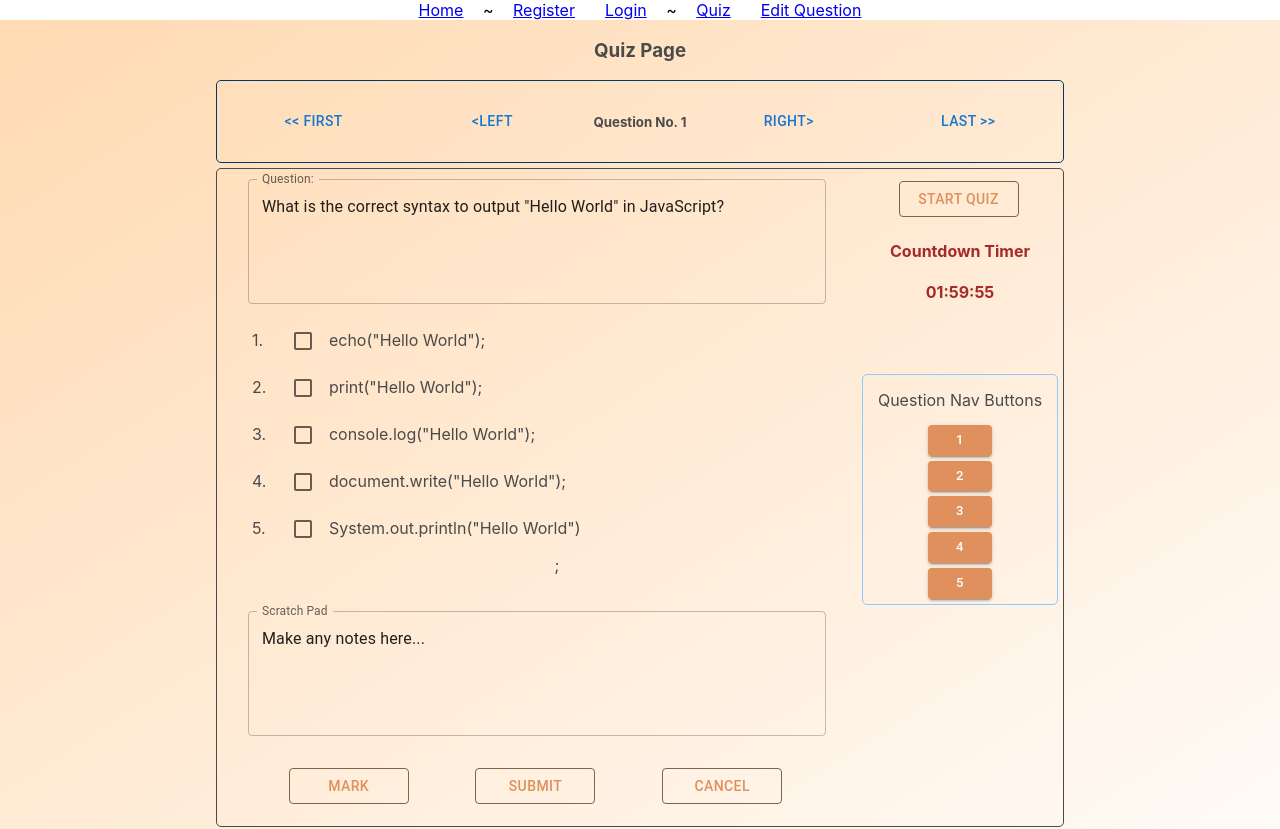
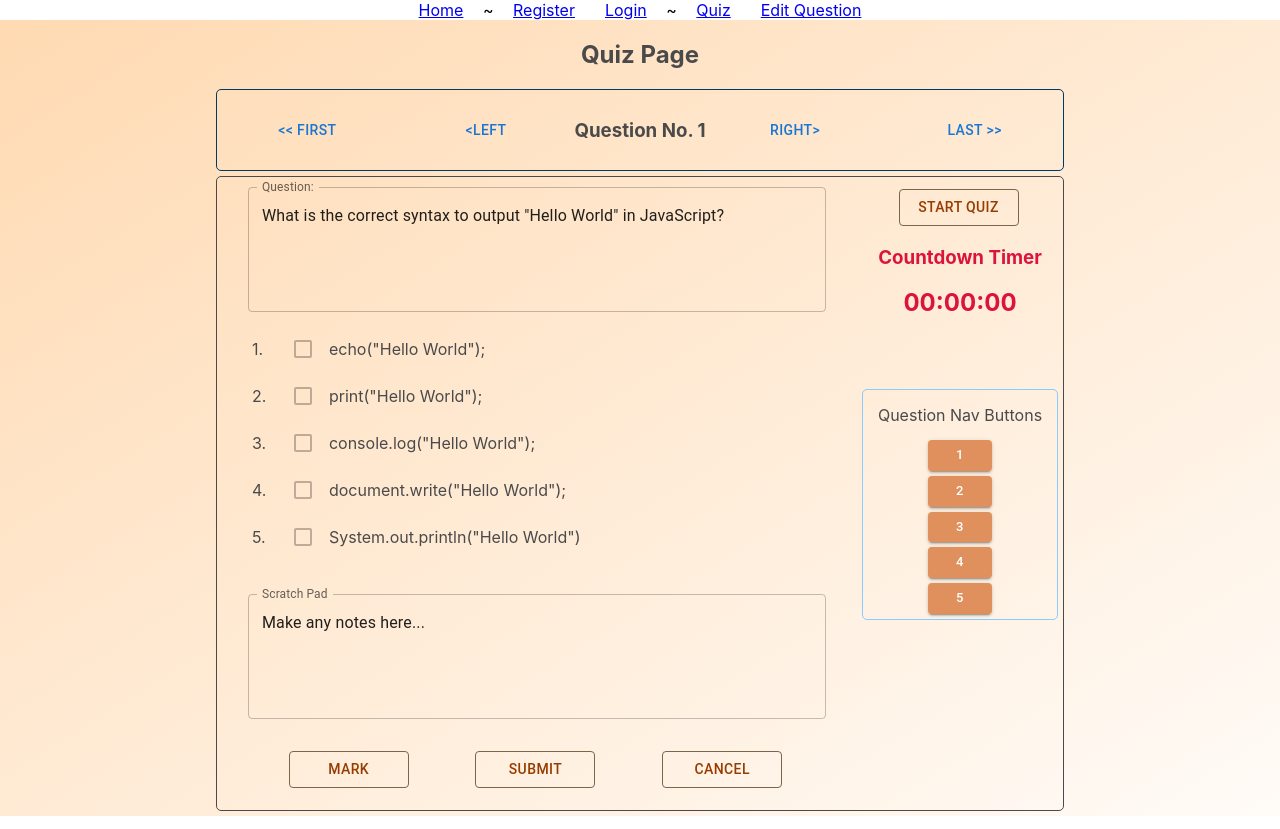
Before and after one commit to 2406-Ryan-Java-FS/project-2-frontend, a React (Create React App) app in the folder rev-learn/: page /quiz in a window 1280 px wide. Shown: the top 829 px of the page. Built offline with nearby package versions, Linux system fonts and the light colour scheme.

Commit message:
Block take quiz if timer is not started.

```diff
--- a/rev-learn/src/pages/Quiz/QuizPage.jsx
+++ b/rev-learn/src/pages/Quiz/QuizPage.jsx
@@ -17,7 +17,7 @@ const QuizPage = () => {
   return (
     <div className='quiz-container'>
       <div className='question-section'>
-        <h3>Quiz Page</h3>
+        <h2>Quiz Page</h2>
         <QuizNavigationBar/>
         <div className='question-item'>
           <QuizItem mode='student' item={quizQuestionId}/>
--- a/rev-learn/src/pages/Quiz/countdown-timer.jsx
+++ b/rev-learn/src/pages/Quiz/countdown-timer.jsx
@@ -41,14 +41,14 @@ const CountdownTimer = ({ initialHours, initialMinutes, initialSeconds }) => {
   }, []);
 
   return (
-    <div>
-      <h4 style={{color:"brown"}}>Countdown Timer</h4>
-      <div style={{fontWeight:"bolder", color:"brown"}}>
+    <>
+      <h3 style={{color:"crimson"}}>Countdown Timer</h3>
+      <div style={{fontSize:"x-large", fontWeight:"bolder", color:"crimson"}}>
         {String(time.hours).padStart(2, '0')}:
         {String(time.minutes).padStart(2, '0')}:
         {String(time.seconds).padStart(2, '0')}
       </div>
-    </div>
+    </>
   );
 };
 
--- a/rev-learn/src/pages/Quiz/quiz-item.jsx
+++ b/rev-learn/src/pages/Quiz/quiz-item.jsx
@@ -50,9 +50,7 @@ const QuizItem = ({mode, item}) => {
           </div>
         </div>
         <div>
-          <div>
-            <QuestionScratchPad/>
-          </div>
+          <QuestionScratchPad/>
           <div className='quiz-buttons'>
             <Button id='quiz-btn' variant="outlined" style={{margin:'2px 5px 2px 2px'}}>Mark</Button>
             <Button id='quiz-btn' variant="outlined" style={{margin:'2px 5px 2px 2px'}}>Submit</Button>
--- a/rev-learn/src/pages/Quiz/quiz-mc-answers.jsx
+++ b/rev-learn/src/pages/Quiz/quiz-mc-answers.jsx
@@ -1,5 +1,5 @@
 
-import { useEffect, useState } from 'react';
+import { useContext, useEffect, useState } from 'react';
 
 import { Checkbox } from '@mui/material'
 
@@ -13,10 +13,12 @@ import {
 
 import "./quiz.css";
 import "./mc-answer-line.css";
+import { AppContext } from '../../provider/AppProvider';
 
 const QuizMultipleChoiceAnswers = ({item}) => {
   const [currentChoiceId, setCurrentChoiceId ] = useState(answerChoiceManager.getCurrentQtnAnswerChoice(item));
   const [selections, setSelections ] = useState(answerChoiceManager.getCurrentQtnAnswerChoice(item));
+  const { quizStartTimer, startQuizTimer } = useContext(AppContext);
 
   const answersList1 = quizAnswers[item].answers;
   const correct_choice = 1;
@@ -52,6 +54,7 @@ const QuizMultipleChoiceAnswers = ({item}) => {
   // console.log("🚀 ~ QuizMultipleChoiceAnswers ~ quizAnswers[item].answers", quizAnswers[item].answers);
   // console.log("quizAnswers: ", quizAnswers[item].answers);
 
+
   return (
     <div>
       <ol className="numbered-list">
@@ -59,12 +62,14 @@ const QuizMultipleChoiceAnswers = ({item}) => {
           answersList1.map((answer, idxal) => {
             const isChecked = answerChoiceManager.getCurrentQtnAnswerChoice(questionId) === idxal;
             console.log("✨ ~ QuizMultipleChoiceAnswers ~ idxal, questionId, answer:", idxal, questionId, answer);
+            console.log("✨ ~ QuizMultipleChoiceAnswers ~ quizStartTimer:", quizStartTimer);
 
             return (
               <li key={idxal} className='answer-container'>
                 <span className="left-button">
                   <Checkbox
-                      checked={isChecked }
+                      checked={ isChecked }
+                      disabled={ quizStartTimer ? false : true }
                       onClick={(event) => handleCheckboxUpdateChange(event, idxal)}
                     />
                 </span>
@@ -82,7 +87,7 @@ const QuizMultipleChoiceAnswers = ({item}) => {
               </li>
             )
           })
-        };
+        }
       </ol>
     </div>
   )
--- a/rev-learn/src/pages/Quiz/quiz-navbar.jsx
+++ b/rev-learn/src/pages/Quiz/quiz-navbar.jsx
@@ -57,7 +57,7 @@ const QuizNavigationBar = () => {
         }
       </div>
       <div>
-        <h5>Question No. {quizQuestionId + 1}</h5>
+        <h3>Question No. {quizQuestionId + 1}</h3>
       </div>
       <div className='quiz-navbar-right'>
         {
--- a/rev-learn/src/pages/Quiz/quiz-timer.jsx
+++ b/rev-learn/src/pages/Quiz/quiz-timer.jsx
@@ -1,14 +1,42 @@
 
 import { Button } from '@mui/material';
 import CountdownTimer from './countdown-timer';
+import { useContext, useState } from 'react';
+import { AppContext } from '../../provider/AppProvider';
 
 const QuizTimer = () => {
 
+  // const [startTimer, setStartTimer] = useState(false)
+  const { quizStartTimer, startQuizTimer } = useContext(AppContext);
+
+  const handleStartTimer = () => {
+    // setStartTimer(true);
+    startQuizTimer();
+  }
+
   return (
     <div className='quiz-start'>
-      <Button id='quiz-btn' variant="outlined" style={{margin:'2px 5px 2px 2px'}}>Start Quiz</Button>
+      <Button
+          id='quiz-btn'
+          variant="outlined"
+          onClick={handleStartTimer}
+          style={{margin:'2px 5px 2px 2px'}}
+        >
+        Start Quiz
+      </Button>
       <div>
-        <CountdownTimer initialHours={'2'} initialMinutes={'0'} initialSeconds={'0'} />
+        {
+          (quizStartTimer === true )
+          ? <CountdownTimer initialHours={'2'} initialMinutes={'0'} initialSeconds={'0'} />
+          : <>
+              <h3 style={{color:"crimson"}}>Countdown Timer</h3>
+              <div style={{fontSize:"x-large", fontWeight:"bolder", color:"crimson"}}>
+                {String('00').padStart(2, '0')}:
+                {String('00').padStart(2, '0')}:
+                {String('00').padStart(2, '0')}
+              </div>
+            </>
+        }
       </div>
     </div>
   )
--- a/rev-learn/src/pages/Quiz/quiz.css
+++ b/rev-learn/src/pages/Quiz/quiz.css
@@ -156,7 +156,7 @@ li {
 
 #quiz-btn {
   width: 120px;
-  color:#df905d;
+  color:#973c00;
   border: 1px solid #79664d;
 }
 #quiz-nav-btn {
--- a/rev-learn/src/provider/AppProvider.jsx
+++ b/rev-learn/src/provider/AppProvider.jsx
@@ -6,14 +6,21 @@ export default function AppProvider({ children }) {
   //Here is where you can setup and create 'state' or any data
   //you want your Components to have access to.
   const [quizQuestionId, setquizQuestionId] = useState(0);
+  const [quizStartTimer, setQuizStartTimer] = useState(false);
 
   function updateQuizQuestionId(id) {
       setquizQuestionId(id);
   }
 
+  function startQuizTimer() {
+      setQuizStartTimer(true);
+  }
+
   const data = {
       quizQuestionId: quizQuestionId,
       updateQuizQuestionId: updateQuizQuestionId,
+      quizStartTimer: quizStartTimer,
+      startQuizTimer: startQuizTimer,
   }
 
   return (
```
